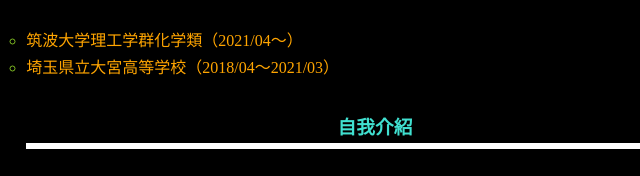
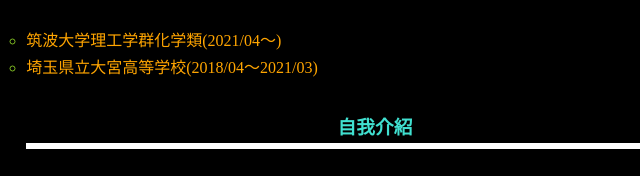
Before and after one commit to chem21cr/chem21cr.github.io, a plain HTML site: page about.htm in a window 1280 px wide. Shown: the part 440-616 px from the top of the page, 265-905 px from the left. Drawn offline with Linux system fonts and the light colour scheme; some packages are replaced by stand-ins of ours.

Commit message:
Update about.htm

```diff
--- a/about.htm
+++ b/about.htm
@@ -2,7 +2,7 @@
 <html lang="ja">
     <head>
         <meta charset="UTF-8">
-        <title>about krom</title>
+        <title>about krom くろむについて</title>
         <meta name="description" content="くろむの情報">
         <link rel="stylesheet" href="https://unpkg.com/ress/dist/ress.min.css" />
         <link rel="stylesheet" href="mysite.css">
@@ -28,8 +28,8 @@
             <ul class="abouts">
             <li><h3>経歴</h3></li>
                 <ul>
-                    <li><p>筑波大学理工学群化学類（2021/04～）</p></li>
-                    <li><p>埼玉県立大宮高等学校（2018/04～2021/03）</p></li>
+                    <li><p>筑波大学理工学群化学類(2021/04～)</p></li>
+                    <li><p>埼玉県立大宮高等学校(2018/04～2021/03)</p></li>
                 </ul>
             <li><h3>自我介紹</h3></li>
                 <ul>
```
